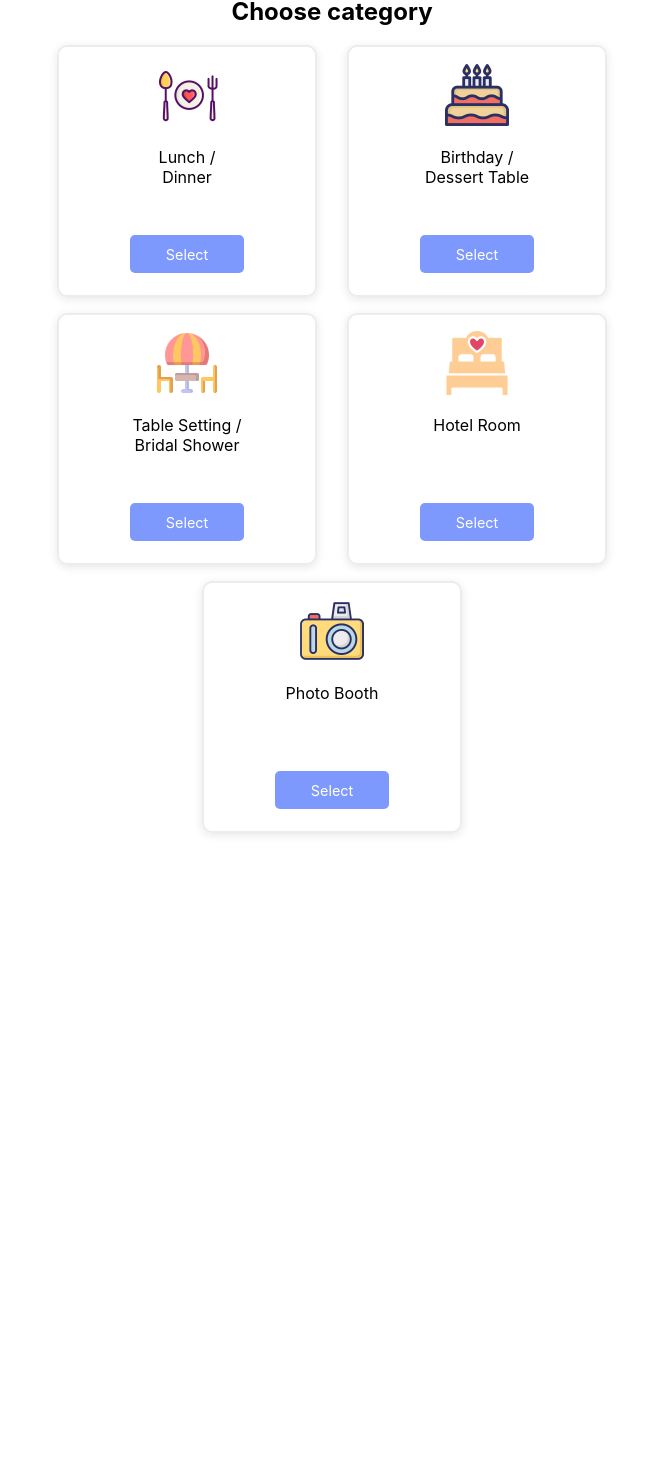
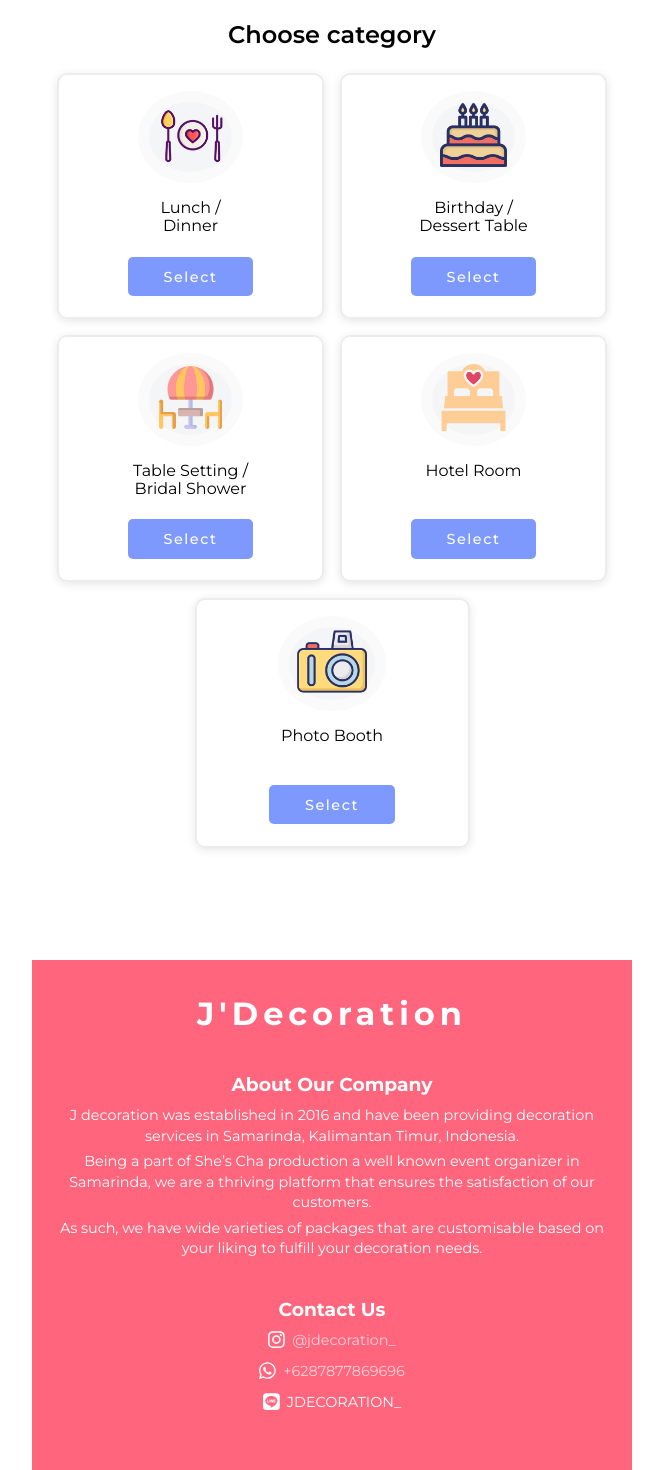
Before and after one commit to aldinoanggawan/j-decoration, a React (Create React App) app: page / in a window 1280 px wide. Shown: the part 285-1755 px from the top of the page, without its empty margins (308-971 px from the left). Before the commit the page ends 1150 px from the top, so only its background shows below. Built offline with nearby package versions, Linux system fonts and the light colour scheme; no server answers.

Commit message:
Added footer with font-awesome icons in Homepage. Updated styling. Route /category path to Homepage

```diff
--- a/package.json
+++ b/package.json
@@ -3,6 +3,9 @@
   "version": "0.1.0",
   "private": true,
   "dependencies": {
+    "@fortawesome/fontawesome-svg-core": "^1.2.28",
+    "@fortawesome/free-brands-svg-icons": "^5.13.0",
+    "@fortawesome/react-fontawesome": "^0.1.9",
     "@testing-library/jest-dom": "^4.2.4",
     "@testing-library/react": "^9.5.0",
     "@testing-library/user-event": "^7.2.1",
--- a/src/App.js
+++ b/src/App.js
@@ -27,6 +27,9 @@ const App = () => {
       <Navbar />
       <Switch>
         <Route exact path='/'>
+          <Homepage />
+        </Route>
+        <Route exact path='/category'>
           <Homepage />
         </Route>
         <Route exact path='/category/lunch-dinner'>
--- a/src/components/Categories.js
+++ b/src/components/Categories.js
@@ -18,10 +18,15 @@ const Col = styled.div`
 
 const H2 = styled.h2`
   text-align: center;
+  font-weight: 600;
+`
+
+const Div = styled.div`
+  margin-top: 2em;
 `
 
 const CardContainer = styled.div`
-  margin-top: 1em;
+  margin-top: 1.5em;
 `
 
 const Card = styled.div`
@@ -47,24 +52,36 @@ const CardItem = styled.div`
   text-align: center;
 `
 
+const ImgContainer = styled.div`
+  background: #f3f5f6;
+  border: 11px solid #fafafa;
+  border-radius: 50%;
+  width: 40%;
+  margin: 0 auto;
+`
+
 const Img = styled.img`
-  max-width: 25%;
+  max-width: 80%;
 `
 
 const P = styled.p`
-  /* margin-bottom: 3em; */
+  margin: 1em 0;
+  font-size: 1rem;
+  line-height: 1.1;
 `
 
 const Button = styled.p`
-  margin-top: 3.5em;
+  margin-top: 2em;
 `
 
 const LinkStyled = styled(Link)`
   background: #7d99fd;
   color: #fff;
   font-size: 0.9rem;
+  font-weight: 500;
   text-decoration: none;
   text-align: center;
+  letter-spacing: 1.5px;
   border: none;
   border-radius: 5px;
   padding: 0.75em 2.5em;
@@ -77,14 +94,16 @@ const LinkStyled = styled(Link)`
 
 const Categories = () => {
   return (
-    <>
+    <Div>
       <H2>Choose category</H2>
       <CardContainer>
         <Row>
           <Col>
             <Card>
               <CardItem>
-                <Img src='/dinner-icon.png' alt='dinner icon for card' />
+                <ImgContainer>
+                  <Img src='/dinner-icon.png' alt='dinner icon for card' />
+                </ImgContainer>
                 <P>
                   Lunch /<br />
                   Dinner
@@ -96,7 +115,9 @@ const Categories = () => {
             </Card>
             <Card>
               <CardItem>
-                <Img src='/table-icon.png' alt='table icon for card' />
+                <ImgContainer>
+                  <Img src='/table-icon.png' alt='table icon for card' />
+                </ImgContainer>
                 <P>
                   Table Setting /<br />
                   Bridal Shower
@@ -110,7 +131,9 @@ const Categories = () => {
           <Col>
             <Card>
               <CardItem>
-                <Img src='/birthday-icon.png' alt='birthday icon for card' />
+                <ImgContainer>
+                  <Img src='/birthday-icon.png' alt='birthday icon for card' />
+                </ImgContainer>
                 <P>
                   Birthday /<br />
                   Dessert Table
@@ -124,7 +147,9 @@ const Categories = () => {
             </Card>
             <Card>
               <CardItem>
-                <Img src='/bed-icon.png' alt='bed icon for card' />
+                <ImgContainer>
+                  <Img src='/bed-icon.png' alt='bed icon for card' />
+                </ImgContainer>
                 <P>
                   Hotel Room <br />
                   <br />
@@ -139,7 +164,9 @@ const Categories = () => {
         <Row className='Row__last'>
           <Card className='card__last'>
             <CardItem>
-              <Img src='/photo-icon.png' alt='photo icon for card' />
+              <ImgContainer>
+                <Img src='/photo-icon.png' alt='photo icon for card' />
+              </ImgContainer>
               <P>
                 Photo Booth
                 <br />
@@ -152,7 +179,7 @@ const Categories = () => {
           </Card>
         </Row>
       </CardContainer>
-    </>
+    </Div>
   )
 }
 
--- /dev/null
+++ b/src/components/Footer.js
@@ -0,0 +1,122 @@
+import React from 'react'
+import styled from 'styled-components'
+import { FontAwesomeIcon } from '@fortawesome/react-fontawesome'
+import {
+  faInstagram,
+  faWhatsapp,
+  faLine,
+  faReact,
+} from '@fortawesome/free-brands-svg-icons'
+
+const Div = styled.div`
+  margin-top: 7em;
+  padding: 0.5em 0 0.1em;
+  background: #ff667d;
+  text-align: center;
+  color: white;
+`
+
+const FooterTitle = styled.h2`
+  font-size: 2rem;
+  font-weight: 700;
+  letter-spacing: 5px;
+`
+
+const FooterItem = styled.div`
+  margin-top: 2.5em;
+`
+
+const FooterItemTitle = styled.h3`
+  font-weight: 700;
+  margin-bottom: 0.5em;
+`
+
+const P = styled.p`
+  margin: 0;
+  line-height: 1.4;
+  font-size: 0.9rem;
+
+  & + & {
+    margin-top: 0.4em;
+  }
+`
+
+const Contact = styled.div`
+  font-size: 0.9rem;
+
+  & + & {
+    margin-top: 0.8em;
+  }
+`
+
+const Span = styled.span`
+  margin-left: 0.5em;
+`
+
+const A = styled.a`
+  text-decoration: none;
+  color: white;
+  opacity: 0.7;
+
+  &:hover,
+  &:focus {
+    opacity: 0.5;
+  }
+`
+
+const Credit = styled.p`
+  margin-top: 8em;
+  font-size: 0.6rem;
+  text-align: center;
+`
+
+const Footer = () => {
+  return (
+    <Div>
+      <div className='container'>
+        <FooterTitle>J'Decoration</FooterTitle>
+        <FooterItem>
+          <FooterItemTitle>About Our Company</FooterItemTitle>
+          <P>
+            J decoration was established in 2016 and have been providing
+            decoration services in Samarinda, Kalimantan Timur, Indonesia.
+          </P>
+          <P>
+            Being a part of She’s Cha production a well known event organizer in
+            Samarinda, we are a thriving platform that ensures the satisfaction
+            of our customers.
+          </P>
+          <P>
+            As such, we have wide varieties of packages that are customisable
+            based on your liking to fulfill your decoration needs.
+          </P>
+        </FooterItem>
+        <FooterItem>
+          <FooterItemTitle>Contact Us</FooterItemTitle>
+          <Contact>
+            <FontAwesomeIcon icon={faInstagram} size='lg' />
+            <Span>
+              <A href='https://instagram.com/jdecoration_'>@jdecoration_</A>
+            </Span>
+          </Contact>
+          <Contact>
+            <FontAwesomeIcon icon={faWhatsapp} size='lg' />
+            <Span>
+              <A href='https://wa.me/6287877869696'>+6287877869696</A>
+            </Span>
+          </Contact>
+          <Contact>
+            <FontAwesomeIcon icon={faLine} size='lg' />
+            <Span>JDECORATION_</Span>
+          </Contact>
+        </FooterItem>
+        <Credit>
+          Created with <FontAwesomeIcon icon={faReact} /> by{' '}
+          <A href='https://instagram.com/aldinoanggawan'>Aldino Anggawan</A>
+        </Credit>
+      </div>
+    </Div>
+  )
+}
+
+export default Footer
--- a/src/components/Navbar.js
+++ b/src/components/Navbar.js
@@ -5,7 +5,7 @@ import { NavLink, Link } from 'react-router-dom'
 const Header = styled.header`
   background-color: #feffff;
   text-align: center;
-  padding: 0.75em 0;
+  padding: 1em 0;
 `
 
 const Container = styled.div`
@@ -72,7 +72,7 @@ const Logo = styled(Link)`
 `
 
 const Img = styled.img`
-  max-width: 10%;
+  width: 60px;
 `
 
 const Nav = styled.nav`
@@ -88,14 +88,11 @@ const Nav = styled.nav`
 
 const NavList = styled.ul`
   list-style: none;
-  text-transform: uppercase;
   margin: 1em 0 0;
   padding: 0;
 `
 
 const NavItem = styled.li`
-  border-top: 1px solid #ececec;
-
   &:hover,
   &:focus {
     background: #ececec;
@@ -105,7 +102,7 @@ const NavItem = styled.li`
 
 const NavLinkStyled = styled(NavLink)`
   display: block;
-  padding: 0.85em 0;
+  padding: 0.65em 0;
   text-decoration: none;
   color: black;
 
@@ -137,7 +134,7 @@ const Navbar = () => {
         <Logo to='/'>
           <Img src='/logo.jpg' alt='header-logo' />
         </Logo>
-        {isOpen ? (
+        {isOpen && (
           <Nav open>
             <NavList>
               <NavItem>
@@ -146,33 +143,48 @@ const Navbar = () => {
                 </NavLinkStyled>
               </NavItem>
               <NavItem>
-                <NavLinkStyled activeClassName='active' exact to='/category'>
-                  Category
+                <NavLinkStyled
+                  activeClassName='active'
+                  exact
+                  to='/category/lunch-dinner'
+                >
+                  Lunch / Dinner
                 </NavLinkStyled>
               </NavItem>
               <NavItem>
-                <NavLinkStyled activeClassName='active' exact to='/contact'>
-                  Contact
-                </NavLinkStyled>
-              </NavItem>
-            </NavList>
-          </Nav>
-        ) : (
-          <Nav>
-            <NavList>
-              <NavItem>
-                <NavLinkStyled activeClassName='active' exact to='/'>
-                  Home
+                <NavLinkStyled
+                  activeClassName='active'
+                  exact
+                  to='/category/birthday-dessert'
+                >
+                  Birthday / Dessert Table
                 </NavLinkStyled>
               </NavItem>
               <NavItem>
-                <NavLinkStyled activeClassName='active' exact to='/category'>
-                  Category
+                <NavLinkStyled
+                  activeClassName='active'
+                  exact
+                  to='/category/table-setting'
+                >
+                  Table Setting / Bridal Shower
                 </NavLinkStyled>
               </NavItem>
               <NavItem>
-                <NavLinkStyled activeClassName='active' exact to='/contact'>
-                  Contact
+                <NavLinkStyled
+                  activeClassName='active'
+                  exact
+                  to='/category/hotel-room'
+                >
+                  Hotel Room
+                </NavLinkStyled>
+              </NavItem>
+              <NavItem>
+                <NavLinkStyled
+                  activeClassName='active'
+                  exact
+                  to='/category/photo-booth'
+                >
+                  Photo Booth
                 </NavLinkStyled>
               </NavItem>
             </NavList>
--- a/src/index.css
+++ b/src/index.css
@@ -1,13 +1,29 @@
+@import url('https://fonts.googleapis.com/css2?family=Montserrat:wght@400;500;600;700&display=swap');
+
+*,
+*::before,
+*::after {
+  box-sizing: border-box;
+}
+
 body {
   margin: 0;
-  font-family: -apple-system, BlinkMacSystemFont, 'Segoe UI', 'Roboto', 'Oxygen',
+  font-family: 'Montserrat', sans-serif;
+  /* font-family: -apple-system, BlinkMacSystemFont, 'Segoe UI', 'Roboto', 'Oxygen',
     'Ubuntu', 'Cantarell', 'Fira Sans', 'Droid Sans', 'Helvetica Neue',
     sans-serif;
   -webkit-font-smoothing: antialiased;
-  -moz-osx-font-smoothing: grayscale;
+  -moz-osx-font-smoothing: grayscale; */
 }
 
-code {
+h2 {
+  font-weight: 700;
+}
+
+h4 {
+  font-weight: 600;
+}
+/* code {
   font-family: source-code-pro, Menlo, Monaco, Consolas, 'Courier New',
     monospace;
-}
+} */
--- a/src/pages/Homepage.js
+++ b/src/pages/Homepage.js
@@ -2,21 +2,24 @@ import React from 'react'
 import styled from 'styled-components'
 import Hero from '../components/Hero'
 import Categories from '../components/Categories'
+import Footer from '../components/Footer'
 
 const Div = styled.div`
-  padding-bottom: 2em;
   margin: 0 auto;
   max-width: 600px;
 `
 
 const Homepage = () => {
   return (
+    <>
       <Div>
         <Hero />
         <div className='container'>
           <Categories />
         </div>
+        <Footer />
       </Div>
+    </>
   )
 }
 
```
Also changed, not shown: 1 other file (tests, documents, lock files or other folders). Lines whose indentation alone changed are shown as unchanged.
